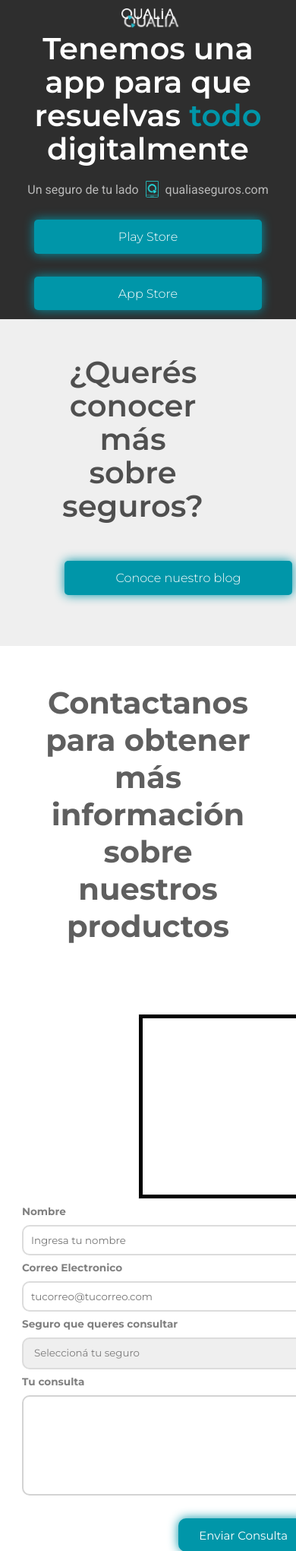
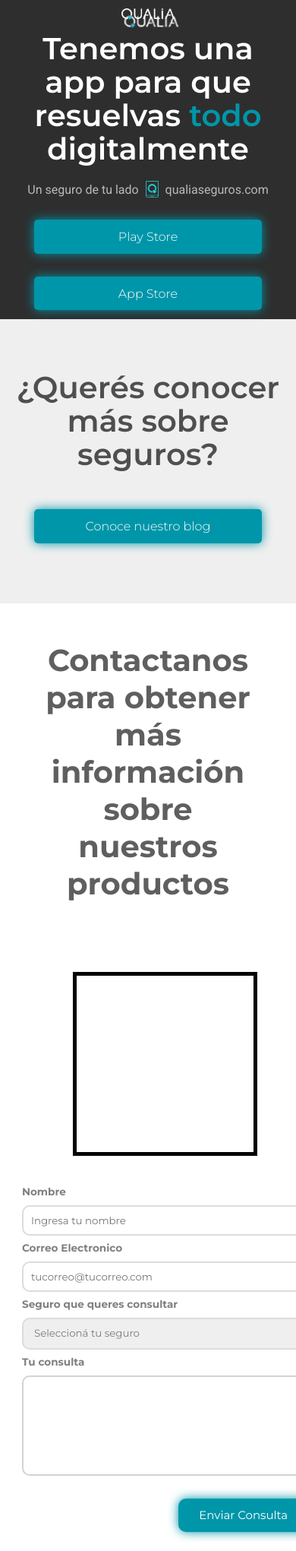
Before and after one commit to Guillef33/qualia-landings, a PHP site: page /productos/index.php in a window 390 px wide; the page is wider, and only the part inside the window is pictured. Shown: the part 1493-3534 px from the top of that part at 76% size. Run offline with PHP 8.4, Linux system fonts and the light colour scheme; some libraries are stand-ins or nearby versions.

Commit message:
ajustes productos

```diff
--- a/estilos-mobile.css
+++ b/estilos-mobile.css
@@ -278,6 +278,21 @@
         height: auto;
     }
 
+    /* Blog Banner Title */
+
+    .blog-banner-title {
+        text-align: center;
+        padding-right: 0px;
+    }
+
+    .contenedor-qualia-blog {
+        padding: 60px 0px 60px 0px;
+    }
+
+    .blog-section {
+        height: auto;
+    }
+
     /* Video YouTube */
 
     .video-youtube{
@@ -307,12 +322,18 @@
         text-align: center;
     }
 
-
     .valores-title{
         text-align: center;
     }
     .valores-wrapper{
         padding: 0px 30px;
+    }
+
+    /* Form */
+
+    .form-img-wrapper {
+        margin: auto;
+        padding-bottom: 30px;
     }
 
     /* Footer */
```
